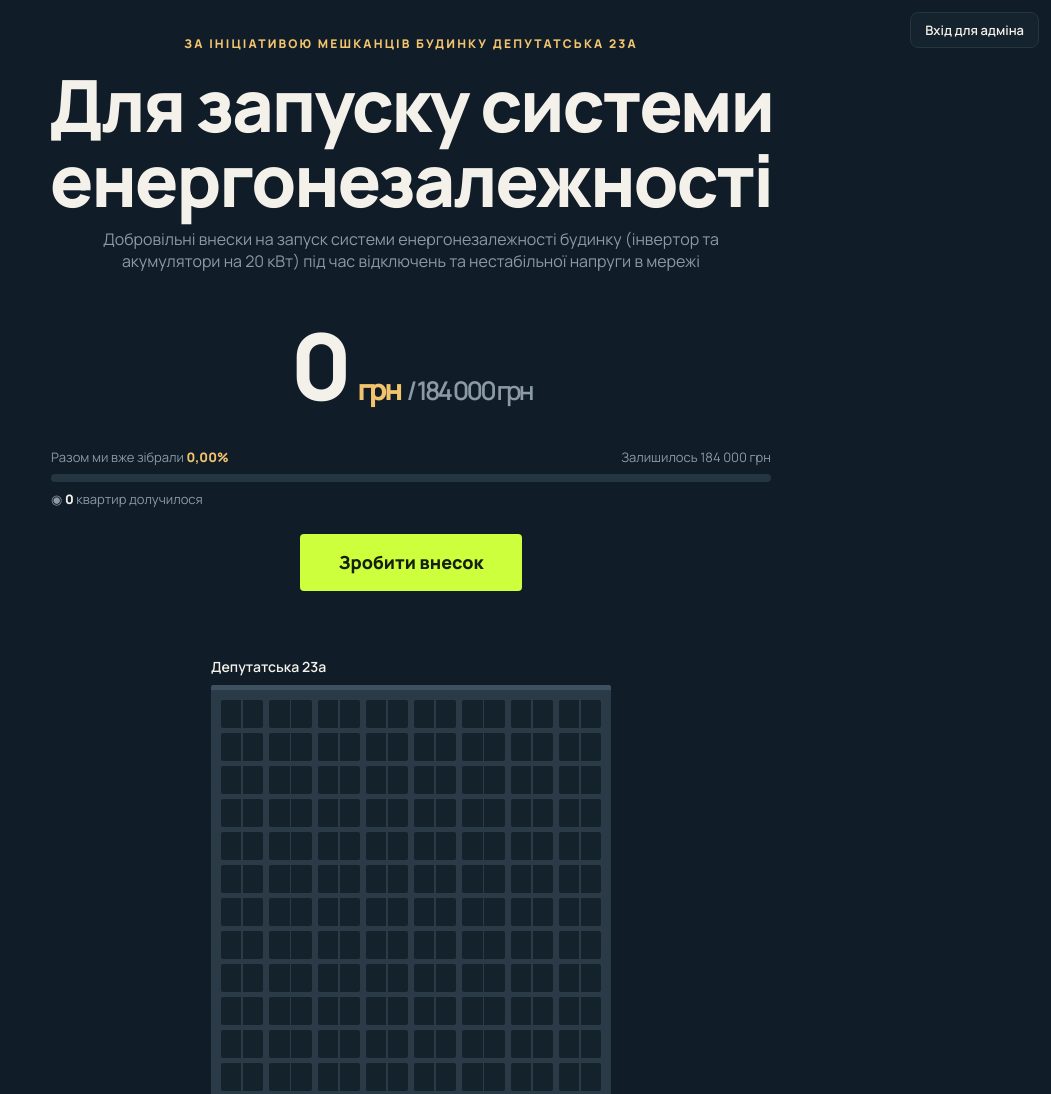
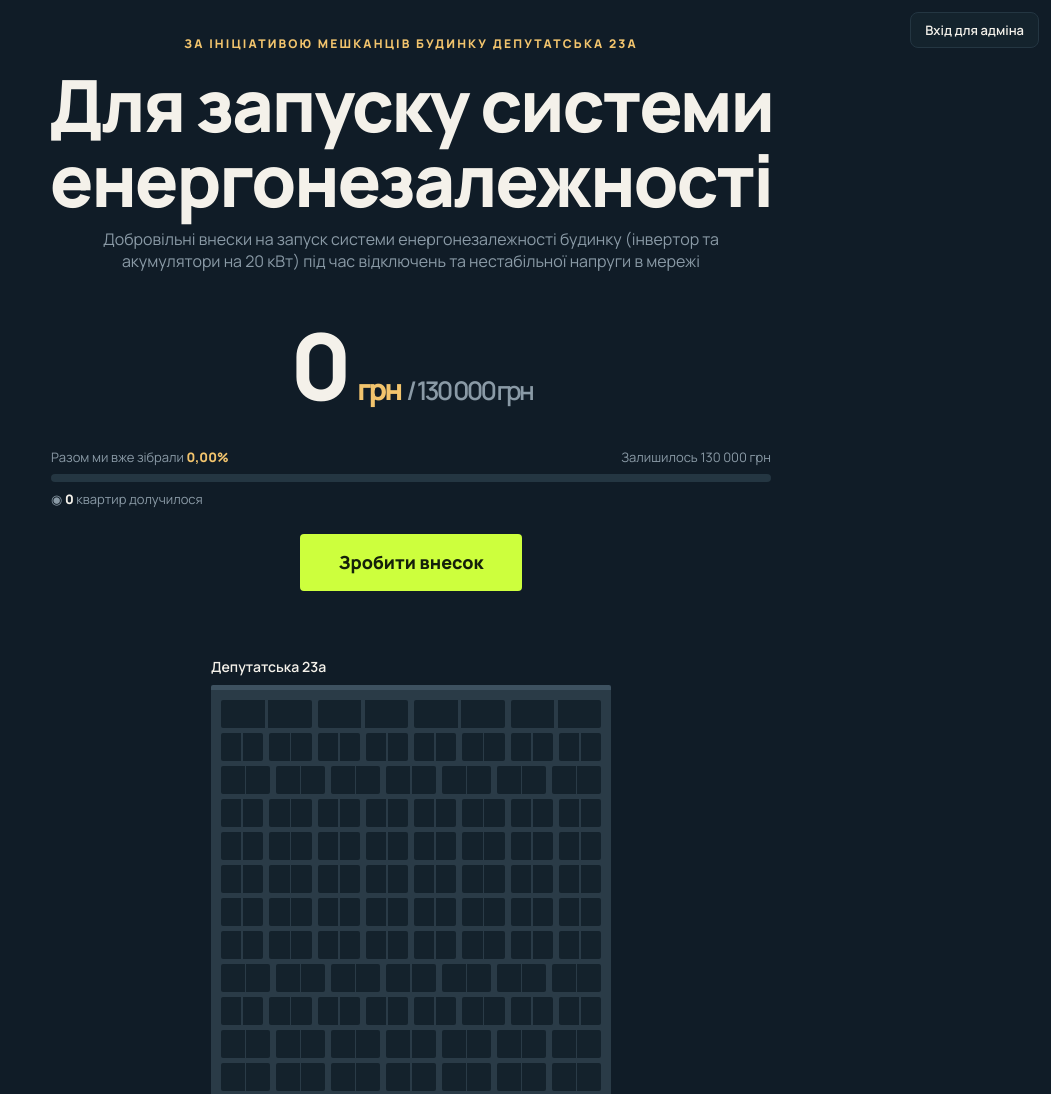
Before and after one commit to bo4dan47-max/deputatska23a, a website: page public/index.html in a window 1280 px wide. Shown: the top 1094 px of the page, without its empty margins (229-1280 px from the left). Drawn offline with nearby package versions, Linux system fonts and the light colour scheme; no server answers.

Commit message:
Update index.html

```diff
--- a/public/index.html
+++ b/public/index.html
@@ -28,13 +28,14 @@ h1{font-size:clamp(34px,7vw,72px);margin:14px 0 10px;letter-spacing:-.03em;line-
 .town{justify-content:center}
 .sec{flex:1 1 0;min-width:0;max-width:400px}
 .sec h3{font-size:14px;margin:0 0 8px;font-weight:600}
-.bld{background:var(--bld);border-top:5px solid #3d5160;padding:10px;display:grid;gap:5px 6px;border-radius:2px 2px 0 0}
-.w{height:28px;border-radius:2px;background:linear-gradient(90deg,var(--win) 0 48%,transparent 48% 52%,var(--win) 52%);cursor:pointer}
+.bld{background:var(--bld);border-top:5px solid #3d5160;padding:10px;display:flex;flex-direction:column;gap:5px;border-radius:2px 2px 0 0}
+.fl{display:flex;gap:6px}
+.w{flex:1;height:28px;border-radius:2px;background:linear-gradient(90deg,var(--win) 0 48%,transparent 48% 52%,var(--win) 52%);cursor:pointer}
 .w.part{background:linear-gradient(90deg,var(--part) 0 48%,transparent 48% 52%,var(--part) 52%)}
 .w.on{background:linear-gradient(90deg,var(--lit) 0 48%,transparent 48% 52%,var(--lit) 52%);box-shadow:0 0 8px rgba(255,224,138,.35)}
 .w:hover{outline:1px solid var(--gold)}
 .ground{height:10px;background:#1b2a35}
-.gf{grid-column:1/-1;height:34px;margin-top:4px;background:repeating-linear-gradient(90deg,#1b2a35 0 38px,#22343f 38px 42px);border-radius:2px}
+.gf{height:34px;margin-top:4px;background:repeating-linear-gradient(90deg,#1b2a35 0 38px,#22343f 38px 42px);border-radius:2px}
 #tip{position:fixed;z-index:20;pointer-events:none;background:#22343f;border:1px solid #5b5a45;border-radius:12px;padding:12px 16px;font-size:14px;display:none;min-width:190px}
 #tip b{display:block;font-size:15px}#tip i{display:block;color:var(--mut);font-style:normal;margin:2px 0 8px}#tip em{color:var(--gold);font-style:normal;font-weight:800}
 .req{padding:70px 0 80px}
@@ -69,14 +70,15 @@ h1{font-size:clamp(34px,7vw,72px);margin:14px 0 10px;letter-spacing:-.03em;line-
 <body>
 <div id="app"></div>
 <div id="admin"></div>
-<script id="state" type="application/json">{"goal":184000,"per":1000,"pay":{},"upd":""}</script>
+<script id="state" type="application/json">{"goal":130000,"per":1000,"pay":{},"upd":""}</script>
 <script>
 (function(){
 var state=JSON.parse(document.getElementById('state').textContent);
 // Конфігурація будинку: секції, поверхи, квартир на поверсі (нумерація йде підряд)
 // g = кількість нежитлових поверхів знизу (без квартир)
-var SECS=[{n:1,name:'Депутатська 23а',fl:24,pf:8,g:1}];
-var apt=1;SECS.forEach(function(s){s.start=apt;apt+=(s.fl-s.g)*s.pf;});
+// rows = кількість квартир на кожному поверсі знизу вгору, починаючи з 2-го; g = нежитлові поверхи знизу
+var SECS=[{n:1,name:'Депутатська 23а',g:1,rows:[8,8,8,8,8,8,8,7,8,8,8,7,7,8,7,8,8,8,8,8,7,8,4]}];
+var apt=1;SECS.forEach(function(s){s.fl=s.g+s.rows.length;s.off=[];s.rows.forEach(function(c){s.off.push(apt);apt+=c;});});
 var TOTAL=apt-1;
 var fmt=function(n){return Math.round(n).toString().replace(/\B(?=(\d{3})+(?!\d))/g,'\u00a0');};
 var app=document.getElementById('app');
@@ -101,15 +103,15 @@ var PAY_URL='https://bank.gov.ua/qr/QkNECjAwMgoyClVDVAoKztHBwSDExc_T0sDS0dzKwCAy
 })();
 $('lg').onclick=function(){var b=this;b.textContent='Лише для адміністратора (акаунт власника)';setTimeout(function(){b.textContent='Вхід для адміна';},3500);};
 SECS.forEach(function(s){
-  var sec=document.createElement('div');sec.className='sec';sec.style.flexGrow=s.pf;
+  var sec=document.createElement('div');sec.className='sec';sec.style.flexGrow=1;
   sec.innerHTML='<h3>'+s.name+'</h3>';
-  var b=document.createElement('div');b.className='bld';b.style.gridTemplateColumns='repeat('+s.pf+',1fr)';
+  var b=document.createElement('div');b.className='bld';
   for(var f=s.fl;f>=1;f--){
     if(f<=s.g){var g=document.createElement('div');g.className='gf';b.appendChild(g);continue;}
-    for(var i=0;i<s.pf;i++){
-      var a=s.start+(f-1-s.g)*s.pf+i,w=document.createElement('div');
-      w.className='w';w.dataset.a=a;w.dataset.s=s.n;w.dataset.f=f;b.appendChild(w);
-    }
+    var row=document.createElement('div');row.className='fl';
+    var cnt=s.rows[f-1-s.g],st=s.off[f-1-s.g];
+    for(var i=0;i<cnt;i++){var w=document.createElement('div');w.className='w';w.dataset.a=st+i;w.dataset.s=s.n;w.dataset.f=f;row.appendChild(w);}
+    b.appendChild(row);
   }
   sec.appendChild(b);town.appendChild(sec);
 });
```
